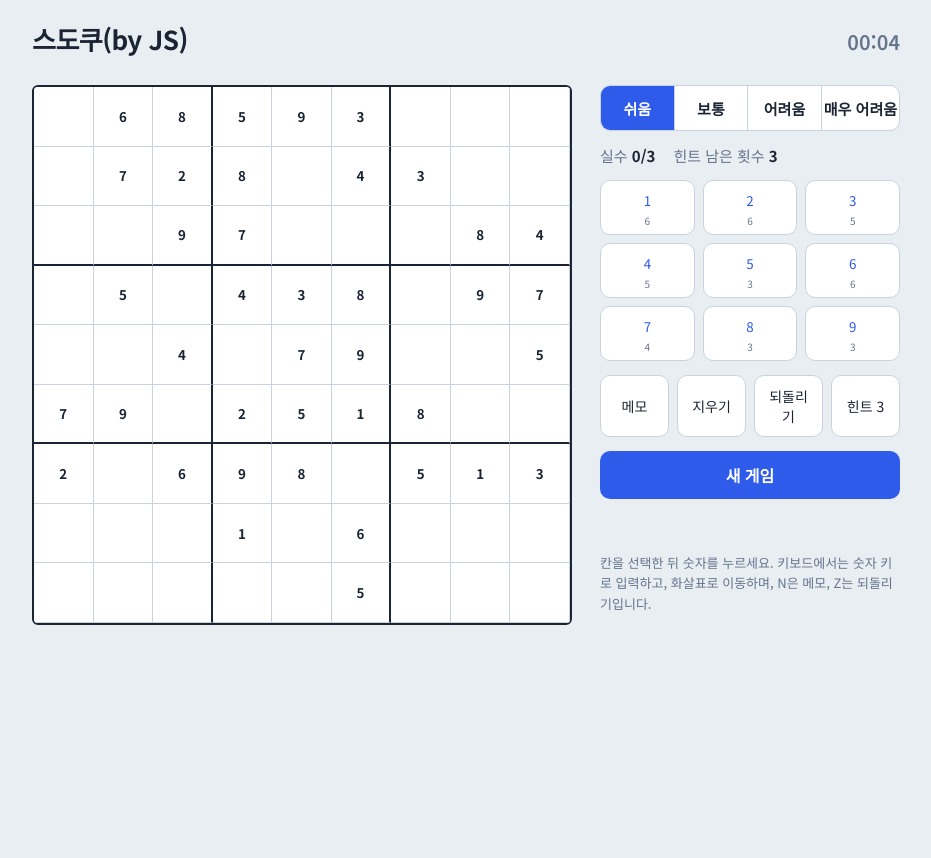
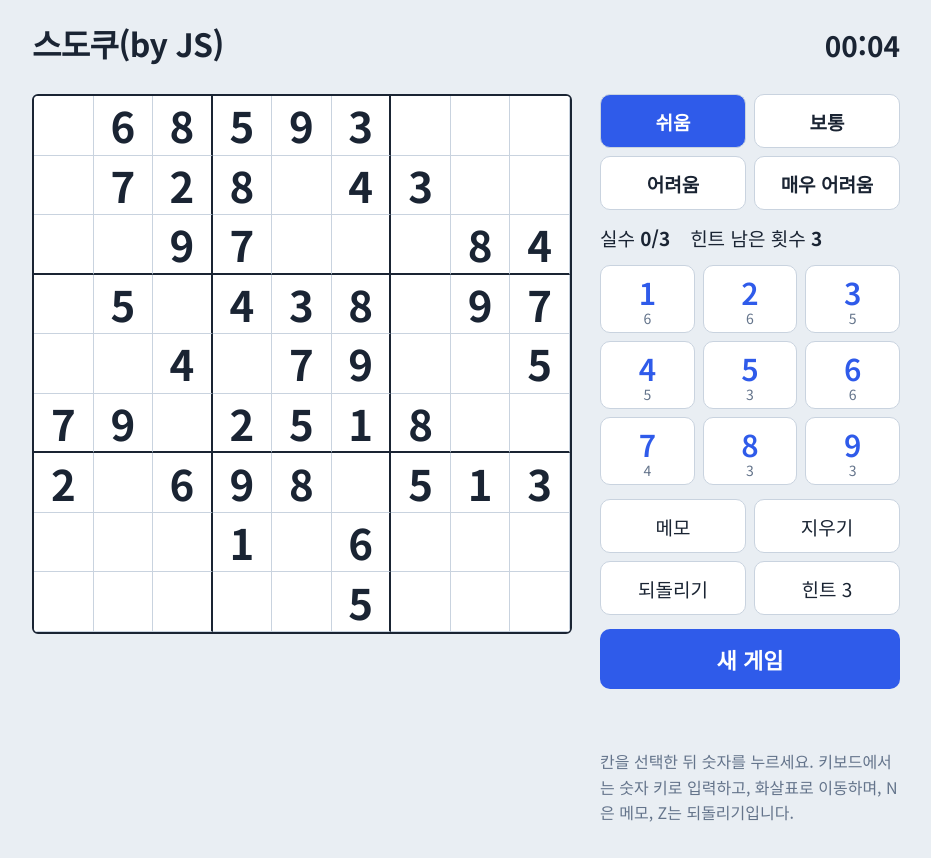
Before and after one commit to chonesis13-cyber/sudoku, a plain HTML site: page index.html in a window 1280 px wide. Shown: the whole page, without its empty margins (174-1105 px from the left). Before the commit the page ends 800 px from the top, so only its background shows below. Drawn offline with Linux system fonts and the light colour scheme.

Commit message:
Add files via upload

```diff
--- a/index.html
+++ b/index.html
@@ -31,13 +31,13 @@ body{margin:0;background:var(--bg);color:var(--ink);font-family:inherit;-webkit-
 main{max-width:900px;margin:0 auto;padding:20px 16px 32px;display:grid;gap:20px;grid-template-columns:minmax(0,1fr)}
 @media (min-width:780px){main{grid-template-columns:minmax(0,540px) 1fr;align-items:start;gap:28px}}
 header{grid-column:1/-1;display:flex;justify-content:space-between;align-items:baseline}
-h1{margin:0;font-size:26px;font-weight:700;letter-spacing:-.02em}
-#tm{font-variant-numeric:tabular-nums;font-size:20px;font-weight:600;color:var(--muted)}
+h1{margin:0;font-size:32px;font-weight:700;letter-spacing:-.02em}
+#tm{font-variant-numeric:tabular-nums;font-size:28px;font-weight:700;color:var(--ink)}
 #bd{display:grid;grid-template-columns:repeat(9,1fr);grid-template-rows:repeat(9,1fr);aspect-ratio:1;width:100%;
   border:2px solid var(--box);border-radius:6px;overflow:hidden;background:var(--surface)}
 #bd:focus-visible{outline:3px solid var(--accent);outline-offset:3px}
 .c{border:0;border-right:1px solid var(--line);border-bottom:1px solid var(--line);background:var(--surface);
-  color:var(--accent);font:600 clamp(18px,5.6vw,30px)/1 inherit;font-family:inherit;padding:0;cursor:pointer;
+  color:var(--accent);font-weight:600;font-size:clamp(24px,7vw,42px);line-height:1;font-family:inherit;padding:0;cursor:pointer;
   display:grid;place-items:center;min-width:0;min-height:0}
 .c.g{color:var(--ink);font-weight:700}
 .c.r{border-right:2px solid var(--box)}
@@ -47,39 +47,38 @@ h1{margin:0;font-size:26px;font-weight:700;letter-spacing:-.02em}
 .c.s{background:var(--accent-soft);box-shadow:inset 0 0 0 2px var(--accent)}
 .c.x{color:var(--bad);background:var(--bad-soft)}
 .n{display:grid;grid-template-columns:repeat(3,1fr);grid-template-rows:repeat(3,1fr);width:100%;height:100%;
-  font-size:clamp(7px,1.9vw,11px);font-weight:400;color:var(--muted)}
+  font-size:clamp(9px,2.6vw,14px);font-weight:400;color:var(--muted)}
 .n i{font-style:normal;display:grid;place-items:center}
 .side{display:grid;gap:14px}
-.seg{display:flex;border:1px solid var(--line);border-radius:10px;overflow:hidden;background:var(--surface)}
+.seg{display:grid;grid-template-columns:repeat(2,1fr);gap:8px}
 button.t{font:inherit;font-family:inherit;color:var(--ink);background:transparent;border:0;cursor:pointer;padding:10px 8px;min-height:44px}
-.seg button{flex:1;font-weight:600;font-size:15px;padding:10px 2px;white-space:nowrap}
-.seg button+button{border-left:1px solid var(--line)}
+.seg button{font-weight:600;font-size:19px;padding:12px 4px;min-height:54px;border:1px solid var(--line);border-radius:10px;background:var(--surface)}
 .seg button[aria-pressed="true"]{background:var(--accent);color:var(--on-accent)}
-.tools{display:grid;grid-template-columns:repeat(4,1fr);gap:8px}
-.tools button{border:1px solid var(--line);border-radius:10px;background:var(--surface);font-size:14px}
+.tools{display:grid;grid-template-columns:repeat(2,1fr);gap:8px}
+.tools button{border:1px solid var(--line);border-radius:10px;background:var(--surface);font-size:19px;min-height:54px}
 .tools button[aria-pressed="true"]{background:var(--accent-soft);border-color:var(--accent);color:var(--accent);font-weight:600}
 .pad{display:grid;grid-template-columns:repeat(9,1fr);gap:6px}
 @media (min-width:780px){.pad{grid-template-columns:repeat(3,1fr);gap:8px}}
-.pad button{font:600 22px/1 inherit;font-family:inherit;color:var(--accent);background:var(--surface);border:1px solid var(--line);
-  border-radius:10px;padding:10px 0 6px;cursor:pointer;display:grid;gap:3px;place-items:center;min-height:52px}
-.pad small{font-size:10px;font-weight:400;color:var(--muted)}
+.pad button{font-weight:600;font-size:30px;line-height:1;font-family:inherit;color:var(--accent);background:var(--surface);border:1px solid var(--line);
+  border-radius:10px;padding:10px 0 6px;cursor:pointer;display:grid;gap:3px;place-items:center;min-height:68px}
+.pad small{font-size:14px;font-weight:400;color:var(--muted)}
 .pad button.off{opacity:.35}
-button.t.go{background:var(--accent);color:var(--on-accent);border-radius:10px;font-weight:700;font-size:16px;min-height:48px}
+button.t.go{background:var(--accent);color:var(--on-accent);border-radius:10px;font-weight:700;font-size:22px;min-height:60px}
 button:focus-visible{outline:3px solid var(--accent);outline-offset:2px}
-#st{min-height:1.6em;margin:0;font-weight:600}
-.stats{margin:0;display:flex;gap:18px;font-size:15px;color:var(--muted)}
+#st{min-height:1.6em;margin:0;font-weight:600;font-size:20px;line-height:1.5}
+.stats{margin:0;display:flex;flex-wrap:wrap;gap:6px 20px;font-size:19px;color:var(--ink)}
 .stats b{color:var(--ink);font-variant-numeric:tabular-nums}
 #bd.over{opacity:.55}
-.tip{margin:0;font-size:13px;color:var(--muted);line-height:1.6}
+.tip{margin:0;font-size:16px;color:var(--muted);line-height:1.6}
 .c.pop{animation:pop .35s ease-out}
 .c.shake{animation:shake .4s}
 @keyframes shake{0%,100%{transform:translateX(0)}20%{transform:translateX(-4px)}40%{transform:translateX(4px)}60%{transform:translateX(-3px)}80%{transform:translateX(3px)}}
 .fx.bad{background:#D6336C}
 @keyframes pop{0%{transform:scale(.6)}60%{transform:scale(1.18)}100%{transform:scale(1)}}
-.fx{position:fixed;z-index:50;pointer-events:none;color:#fff;font-weight:700;padding:4px 12px;border-radius:999px;font-size:16px;white-space:nowrap;animation:fly 1s ease-out forwards}
+.fx{position:fixed;z-index:50;pointer-events:none;color:#fff;font-weight:700;padding:4px 12px;border-radius:999px;font-size:22px;white-space:nowrap;animation:fly 1s ease-out forwards}
 .fx.l1{background:#2F5BEA}
-.fx.l2{background:#0E9F6E;font-size:18px}
-.fx.l3{background:#E8590C;font-size:20px}
+.fx.l2{background:#0E9F6E;font-size:26px}
+.fx.l3{background:#E8590C;font-size:30px}
 @keyframes fly{0%{opacity:0;transform:translate(-50%,0) scale(.7)}15%{opacity:1;transform:translate(-50%,-14px) scale(1.1)}100%{opacity:0;transform:translate(-50%,-52px) scale(1)}}
 @media (prefers-reduced-motion:reduce){*{transition:none!important}.c.pop,.c.shake{animation:none}.fx{animation:fade 1s forwards;transform:translate(-50%,-14px)}@keyframes fade{0%,60%{opacity:1}100%{opacity:0}}}
 </style>
```
